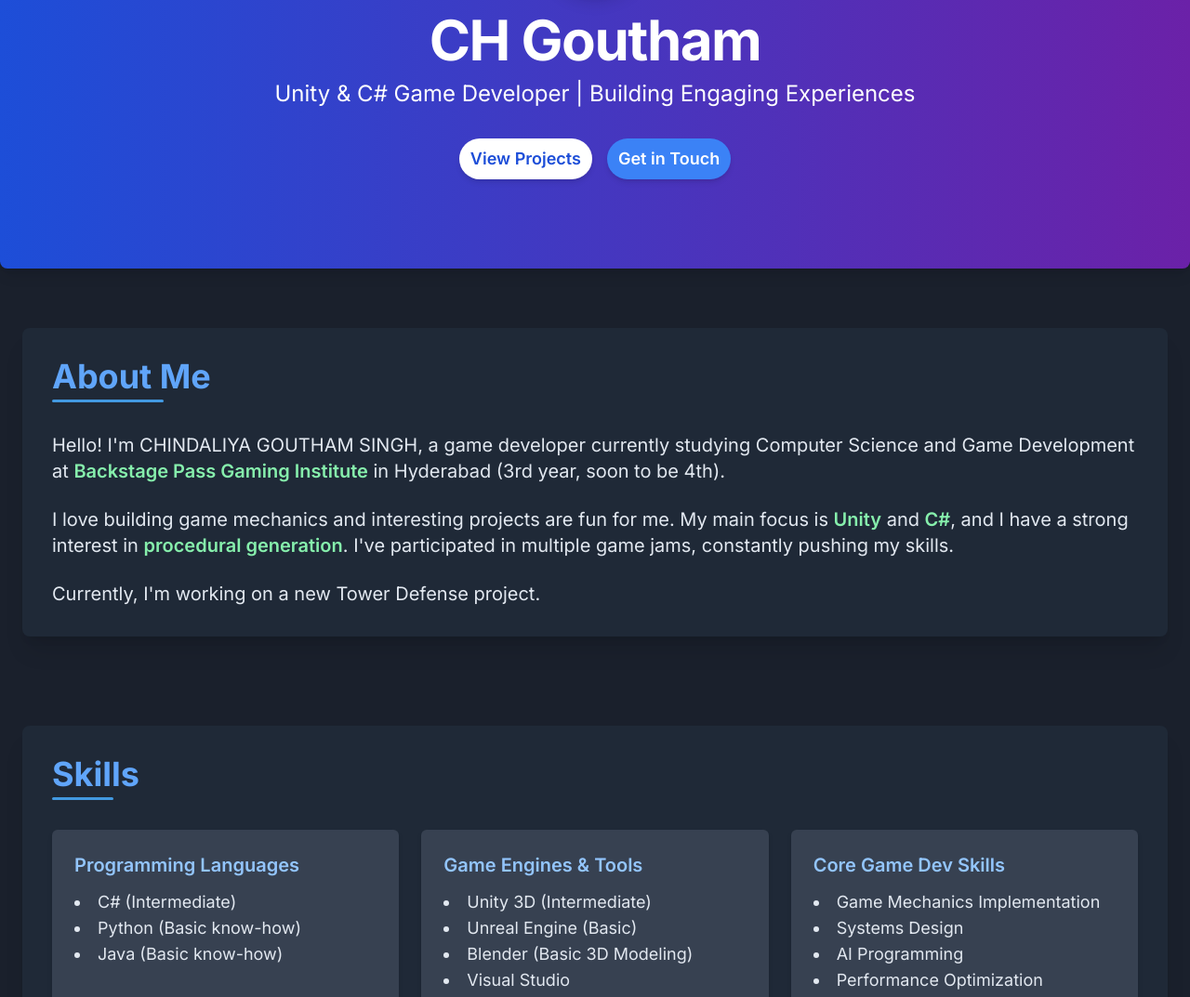
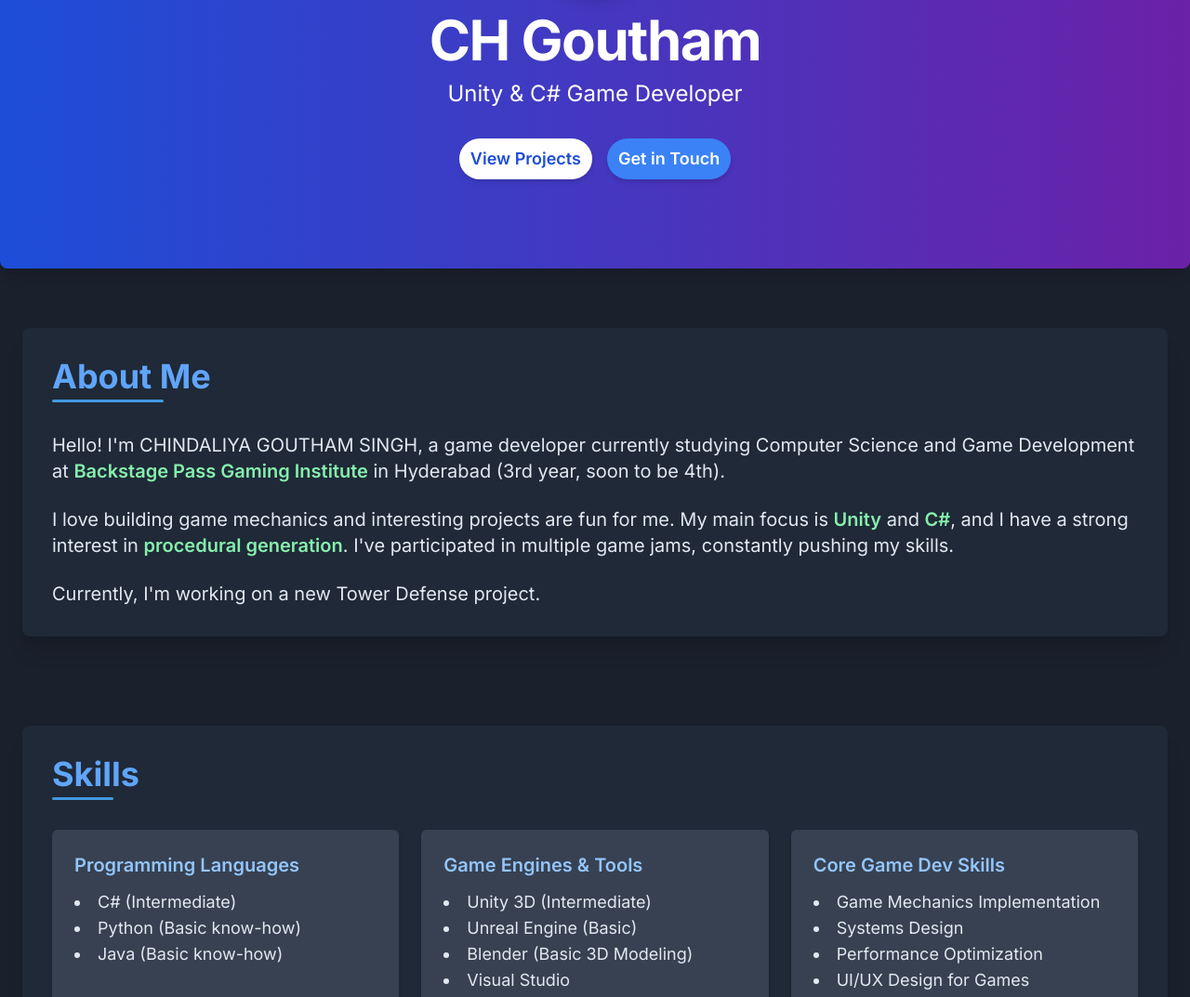
Before and after one commit to GG-goutham/Portfolio, a plain HTML site: page index.html in a window 1280 px wide. Shown: the part 227-1300 px from the top of the page at 93% size. Drawn offline with nearby package versions, Linux system fonts and the light colour scheme.

Commit message:
update.6

```diff
--- a/index.html
+++ b/index.html
@@ -3,7 +3,7 @@
 <head>
     <meta charset="UTF-8">
     <meta name="viewport" content="width=device-width, initial-scale=1.0">
-    <title>Unity C# Game Developer Portfolio</title>
+    <title>Goutham's Portfolio</title>
     <!-- Tailwind CSS CDN -->
     <script src="https://cdn.tailwindcss.com"></script>
     <link href="https://fonts.googleapis.com/css2?family=Inter:wght@400;600;700&display=swap" rel="stylesheet">
@@ -66,7 +66,7 @@
                 <img src="RES/profile_img.jpg" onerror="this.onerror=null;this.src='https://placehold.co/120x120/000000/FFFFFF?text=GS';" alt="Profile Picture of CH Goutham Singh" class="w-32 h-32 rounded-full mx-auto border-4 border-white shadow-lg object-cover">
             </div>
             <h1 class="text-4xl md:text-6xl font-extrabold mb-3 tracking-tight">CH Goutham</h1>
-            <p class="text-xl md:text-2xl font-light mb-8">Unity & C# Game Developer | Building Engaging Experiences</p>
+            <p class="text-xl md:text-2xl font-light mb-8">Unity & C# Game Developer</p>
             <div class="flex flex-wrap justify-center gap-4">
                 <!-- Apply interactive-button class to header buttons too -->
                 <a href="#projects" class="bg-white text-blue-700 hover:bg-gray-100 rounded-full text-lg font-semibold shadow-md interactive-button hover:scale-110 active:scale-115">View Projects</a>
@@ -117,7 +117,6 @@
                     <ul class="list-disc list-inside text-lg">
                         <li>Game Mechanics Implementation</li>
                         <li>Systems Design</li>
-                        <li>AI Programming</li>
                         <li>Performance Optimization</li>
                         <li>UI/UX Design for Games</li>
                         <li>Procedural Generation</li>
```
